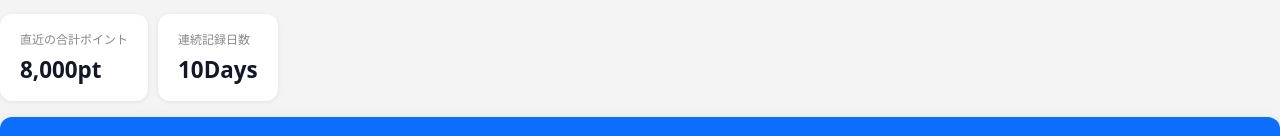
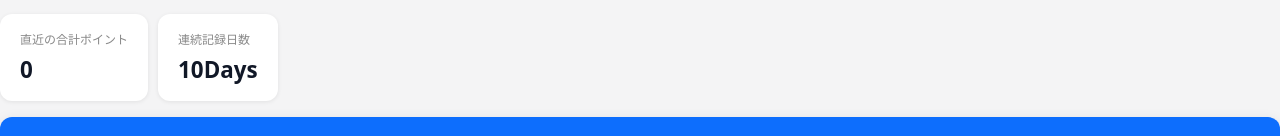
Before and after one commit to Ryosuke-Nanaumi/solo-btc, a React (Vite) app in the folder front/: page / in a window 1280 px wide. Shown: the part 176-312 px from the top of the page. Built offline with nearby package versions, Linux system fonts and the light colour scheme; no server answers.

Commit message:
feat(front): 直近の合計ポイントが正しく表示されるように変更

```diff
--- a/front/src/App.tsx
+++ b/front/src/App.tsx
@@ -7,10 +7,12 @@ import {
   fetchRanking,
 } from "./repository/TrainingRepository.tsx";
 import type { RankingUser } from "./types/domain/ranking.ts";
+import type { Ranking } from "./types/domain/ranking.ts";
 import type { DisplayedRankingUser } from "./types/view/displayedRanking.ts";
+import type { PersonalUserInfo } from "./types/domain/personalUserInfo.ts";
 
 function App() {
-  const [todayPoint, setTodayPoint] = useState(0);
+  const [userInfo, setUserInfo] = useState<PersonalUserInfo>();
   const [ranking, setRanking] = useState<DisplayedRankingUser[]>([]);
   const setCreatedDisplayedRanking = (users: RankingUser[]) => {
     const displayedRanking = users.map((user, index) => {
@@ -20,12 +22,10 @@ function App() {
   };
   useEffect(() => {
     async function load() {
-      const [userInfo, rankingInfo] = await Promise.all([
-        fetchPersonalUserInfo(),
-        fetchRanking(),
-      ]);
+      const [userInfo, rankingInfo]: [PersonalUserInfo, Ranking] =
+        await Promise.all([fetchPersonalUserInfo(), fetchRanking()]);
 
-      setTodayPoint(userInfo.todaysPoint);
+      setUserInfo(userInfo);
       setCreatedDisplayedRanking(rankingInfo.users);
     }
     load();
@@ -33,7 +33,7 @@ function App() {
   return (
     <div className={styles.appRoot}>
       <Header />
-      <MainView todayPoint={todayPoint} ranking={ranking} />
+      <MainView userInfo={userInfo} ranking={ranking} />
     </div>
   );
 }
--- a/front/src/components/HistoryCardListView/HistoryCardListView.tsx
+++ b/front/src/components/HistoryCardListView/HistoryCardListView.tsx
@@ -1,10 +1,15 @@
 import styles from "./HistoryCardListView.module.css";
 import Card from "../ui/Card";
 
-export default function HistoryCardListView() {
+interface HistoryCardListViewProps {
+  totalPoints: number;
+}
+export default function HistoryCardListView({
+  totalPoints,
+}: HistoryCardListViewProps) {
   return (
     <div className={styles.historyCardList}>
-      <Card label="直近の合計ポイント" value="8,000pt" />
+      <Card label="直近の合計ポイント" value={String(totalPoints)} />
       <Card label="連続記録日数" value="10Days" />
     </div>
   );
--- a/front/src/components/MainView/MainView.tsx
+++ b/front/src/components/MainView/MainView.tsx
@@ -3,17 +3,18 @@ import styles from "./module/MainView.module.css";
 import HistoryCardListView from "../HistoryCardListView/HistoryCardListView";
 import TotalRankingView from "./TotalRankingView";
 import type { DisplayedRankingUser } from "../../types/view/displayedRanking";
+import type { PersonalUserInfo } from "../../types/domain/personalUserInfo";
 
 interface MainViewProps {
-  todayPoint: number;
+  userInfo?: PersonalUserInfo;
   ranking: DisplayedRankingUser[];
 }
 
-export default function MainView({ todayPoint, ranking }: MainViewProps) {
+export default function MainView({ userInfo, ranking }: MainViewProps) {
   return (
     <main className={styles.main}>
-      <TodaysPointView todayPoint={todayPoint} />
-      <HistoryCardListView />
+      <TodaysPointView todayPoint={userInfo?.todaysPoint ?? 0} />
+      <HistoryCardListView totalPoints={userInfo?.totalPoints ?? 0} />
       <button className={styles.addTrainingButton}>
         + トレーニングを記録する
       </button>
```
